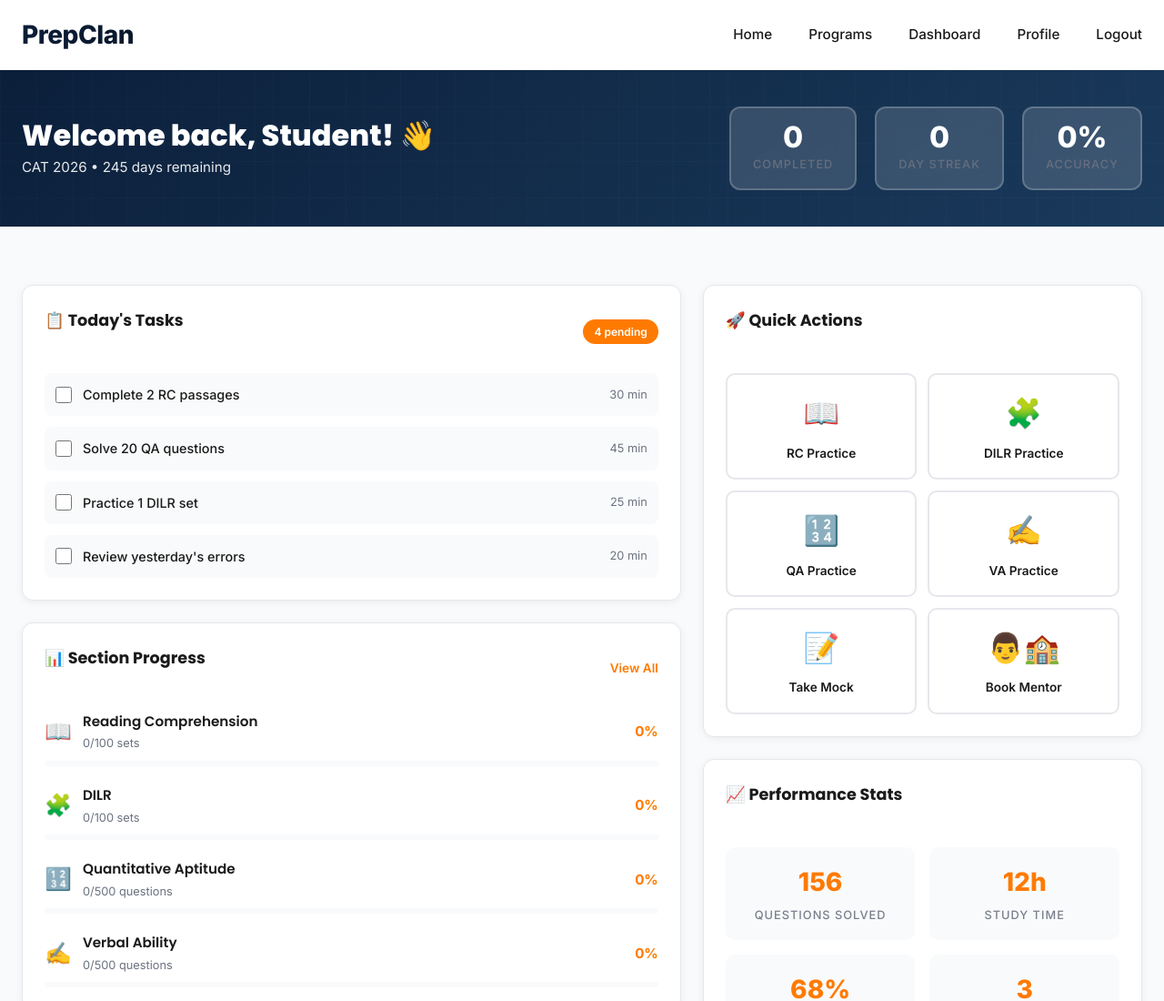
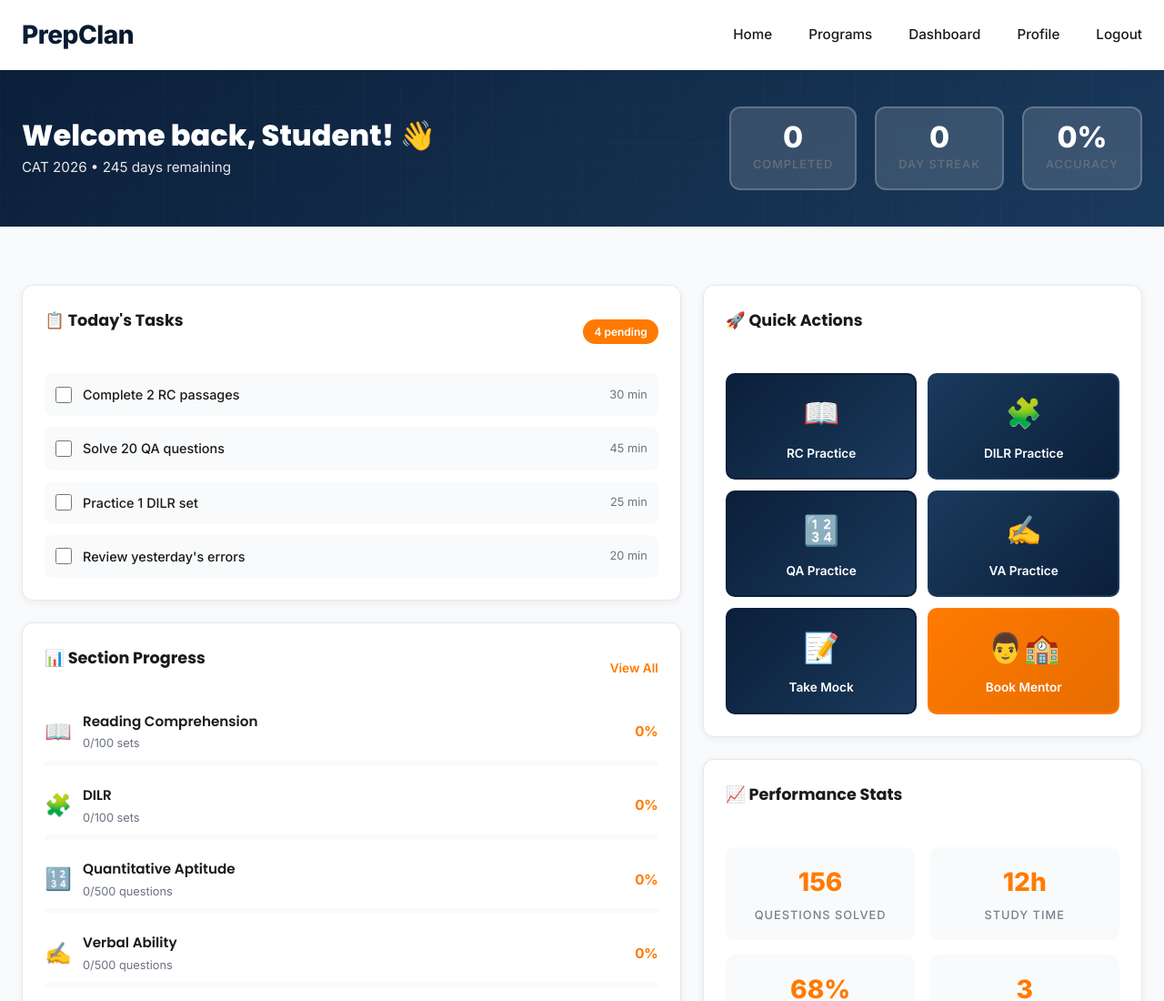
Before and after one commit to kunjrathi2004/PrepClan, a website: page dashboard.html in a window 1280 px wide. Shown: the top 1100 px of the page at 91% size. Drawn offline with Linux system fonts and the light colour scheme; no server answers; sample sign-in values are in the browser's storage.

Commit message:
Update: Quick action buttons with navy blue gradient backgrounds

```diff
--- a/assets/css/dashboard-premium.css
+++ b/assets/css/dashboard-premium.css
@@ -324,12 +324,22 @@
     box-shadow: 0 6px 15px rgba(0, 0, 0, 0.1);
 }
 
-.rc-btn:hover { border-color: #FF7A00; }
-.dilr-btn:hover { border-color: #0B1F3A; }
-.qa-btn:hover { border-color: #FF9433; }
-.va-btn:hover { border-color: #1a3a5c; }
-.mock-btn:hover { border-color: #FF7A00; }
-.mentor-btn:hover { border-color: #0B1F3A; }
+.rc-btn { background: linear-gradient(135deg, #0B1F3A 0%, #1a3a5c 100%); border-color: #0B1F3A; }
+.dilr-btn { background: linear-gradient(135deg, #1a3a5c 0%, #0B1F3A 100%); border-color: #1a3a5c; }
+.qa-btn { background: linear-gradient(135deg, #0B1F3A 0%, #1a3a5c 100%); border-color: #0B1F3A; }
+.va-btn { background: linear-gradient(135deg, #1a3a5c 0%, #0B1F3A 100%); border-color: #1a3a5c; }
+.mock-btn { background: linear-gradient(135deg, #0B1F3A 0%, #1a3a5c 100%); border-color: #0B1F3A; }
+.mentor-btn { background: linear-gradient(135deg, #FF7A00 0%, #E66D00 100%); border-color: #FF7A00; }
+
+.rc-btn:hover, .dilr-btn:hover, .qa-btn:hover, .va-btn:hover, .mock-btn:hover {
+    background: linear-gradient(135deg, #1a3a5c 0%, #2a4a6c 100%);
+    border-color: #1a3a5c;
+}
+
+.mentor-btn:hover {
+    background: linear-gradient(135deg, #FF9433 0%, #FF7A00 100%);
+    border-color: #FF9433;
+}
 
 .action-icon {
     font-size: 2rem;
@@ -339,7 +349,7 @@
 .action-text {
     font-size: 0.85rem;
     font-weight: 600;
-    color: var(--text-dark);
+    color: white;
 }
 
 /* Performance Stats */
```
